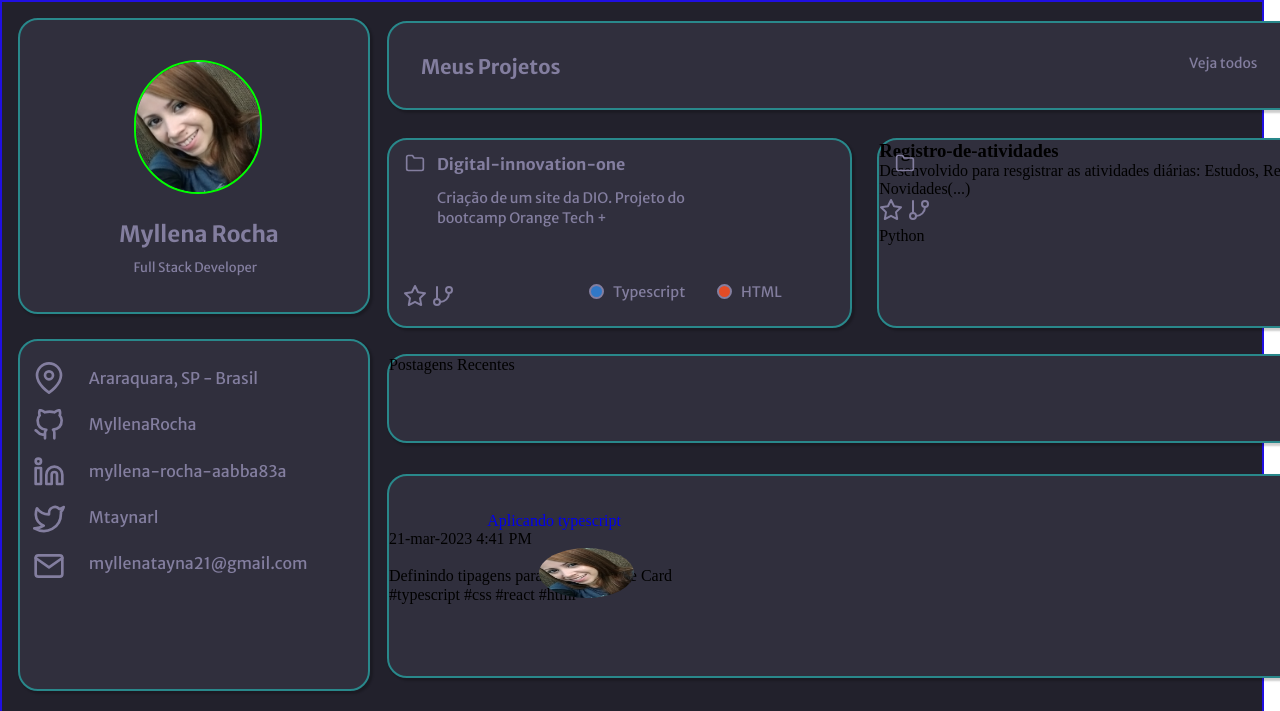
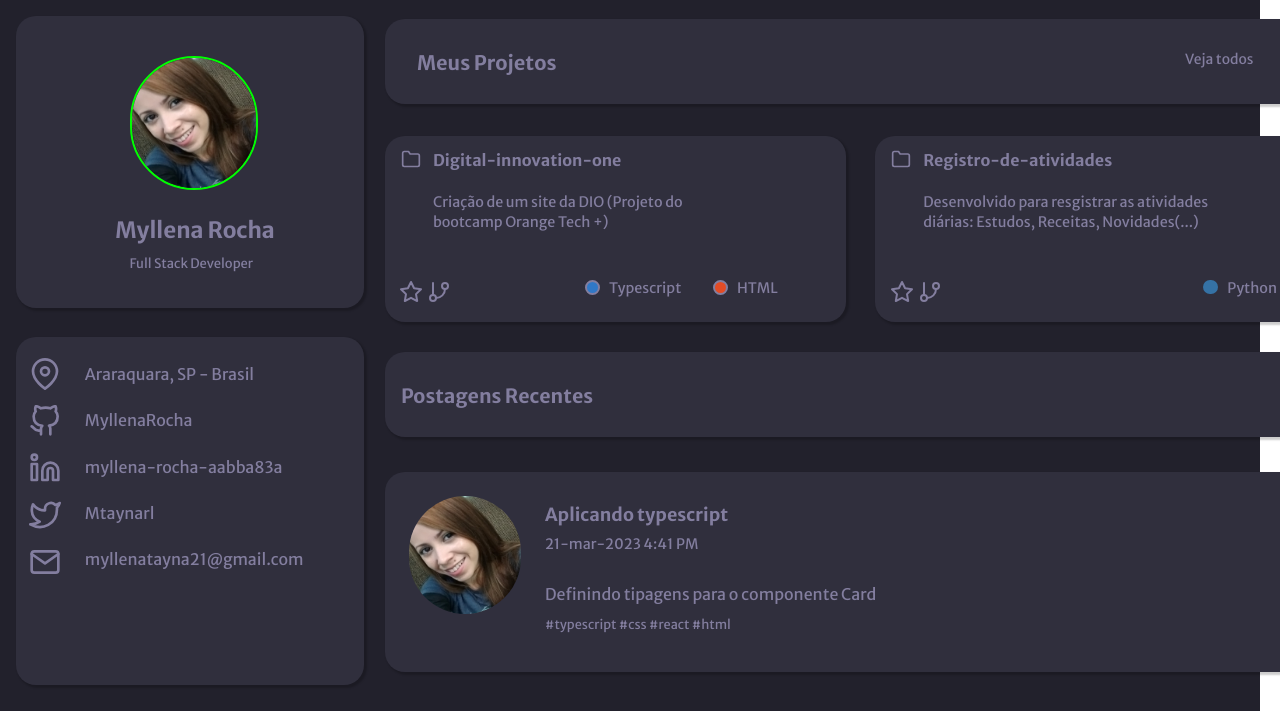
Before and after one commit to MyllenaRocha/portfolio, a website: page Profile/index.html in a window 1280 px wide. Shown: the top 711 px of the page. Drawn offline with nearby package versions, Linux system fonts and the light colour scheme.

Commit message:
concluido.

```diff
--- a/Profile/fontes.css
+++ b/Profile/fontes.css
@@ -223,16 +223,14 @@
     background: #e34c26;
     border: 2px solid #837E9F;
 }
-.proOne {
+.proOne,.proTwo {
     width: 12rem;
     height: 2rem;
     position: absolute;
     left: 0.9rem;
     top: 9rem;
-
-
 }
-.project1 h3 {
+.project1 h3, .project2 h3 {
     position: absolute;
     width: 15.6rem;
     height: 1.12rem;
@@ -245,12 +243,12 @@
     line-height: 1.25rem;
     color: #837E9F;
 }
-.project1 h4 {
+.project1 h4, .project2 h4{
     position: absolute;
     width: 20rem;
     height: 1.18rem;
     left: 3rem;
-    top: 3rem;
+    top: 3.5rem;
     font-family: 'Merriweather Sans';
     font-style: normal;
     font-weight: 400;
@@ -258,3 +256,106 @@
     line-height: 1.25rem;
     color: #837E9F;
 }
+.project2 p{
+    position: absolute;
+    width: 6rem;
+    height: 1.1rem;
+    left: 22rem;
+    top: 9rem;
+    font-family: 'Merriweather Sans';
+    font-style: normal;
+    font-weight: 400;
+    font-size: 0.9rem;
+    line-height: 1.12rem;
+    color: #837E9F;
+}
+#boxPy {
+    box-sizing: border-box;
+    position: absolute;
+    width: 0.9rem;
+    height: 0.9rem;
+    left: 20.5rem;
+    top: 9rem;
+    border-radius: 2rem;
+    background: #3572A5;
+
+}
+.recentPosts p {
+    position: absolute;
+    width: 13rem;
+    height: 1.5rem;
+    left: 1rem;
+    top: 2rem;
+    font-family: 'Merriweather Sans';
+    font-style: normal;
+    font-weight: 700;
+    font-size: 1.225rem;
+    line-height: 1.56rem;
+    color: #837E9F;
+}
+
+.post a {
+    position: absolute;
+    width: 38.25rem;
+    height: 1.9rem;
+    top: 2rem;
+    font-family: 'Merriweather Sans';
+    font-style: normal;
+    font-weight: 700;
+    font-size: 1.12rem;
+    line-height: 1.4rem;
+    color: #837E9F;
+}
+.post small {
+    position: absolute;
+    width: 12rem;
+    height: 1.12rem;
+    top: 4rem;
+    font-family: 'Merriweather Sans';
+    font-style: normal;
+    font-weight: 400;
+    font-size: 0.9rem;
+    line-height: 1.12rem;
+    color: #837E9F;
+}
+.post h3 {
+    position: absolute;
+    width: 21rem;
+    height: 1.3rem;
+    left: 10rem;
+    top: 7rem;
+    font-family: 'Merriweather Sans';
+    font-style: normal;
+    font-weight: 400;
+    font-size: 1rem;
+    line-height: 1.25rem;
+    color: #837E9F;
+}
+.post p {
+    position: absolute;
+    width: 15rem;
+    height: 1.2rem;
+    left: 10rem;
+    top: 9rem;
+    font-family: 'Merriweather Sans';
+    font-style: normal;
+    font-weight: 400;
+    font-size: 0.8rem;
+    line-height: 1.1rem;
+    color: #837E9F;
+}
+footer {
+    position: absolute;
+    width: 13.8rem;
+    height: 1.2rem;
+    left: 38.5rem;
+    top: 84.3rem;
+
+    font-family: 'Merriweather Sans';
+    font-style: normal;
+    font-weight: 400;
+    font-size: 0.9rem;
+    line-height: 1.25rem;
+
+    color: #837E9F;
+}
--- a/Profile/img.css
+++ b/Profile/img.css
@@ -12,14 +12,10 @@
 
 .post img {
     box-sizing: border-box;
-
-    position: relative;
-    width: 10%;
-    height: 25%;
-    left: 150px;
-    top: 72px;
-
-    border-radius: 50%;
+    width: 7rem;
+    height: 7.4rem;
+    margin: 1.5rem;
+    border-radius: 9rem;
 }
 .folderP1 {
     position: absolute;
--- a/Profile/index.html
+++ b/Profile/index.html
@@ -112,7 +112,8 @@
             <a href="https://github.com/MyllenaRocha/CloneDoSiteDaDio" target="_blank" >
             <img src="../assets/folder.svg" alt="pasta" class="folderP1"> </a>
             <h3>Digital-innovation-one</h3>
-            <h4> Criação de um site da DIO.  Projeto do bootcamp Orange Tech +</h4>
+            <h4> Criação de um site da DIO (Projeto do bootcamp Orange Tech +)</h4>
+
             <div class="proOne">
                 <a href="https://github.com/MyllenaRocha/CloneDoSiteDaDio/stargazers">
                 <img src="../assets/star.svg" alt="star" class="star1"></a>
@@ -127,20 +128,22 @@
         </div>
 
         <div class="project2 box">
+            <nav id="boxPy"></nav>
 
             <a href="https://github.com/MyllenaRocha/RegistrodeAtividades" target="_blank">
             <img src="../assets/folder.svg" alt="pasta" class="folderP2"> </a>
             <h3>Registro-de-atividades </h3>
-            <p> Desenvolvido para resgistrar as atividades diárias: Estudos, Receitas, Novidades(...) </p>
+            <h4> Desenvolvido para resgistrar as atividades diárias: Estudos, Receitas, Novidades(...) </h4>
 
+            <div class="proTwo">
                 <a href="https://github.com/MyllenaRocha/RegistrodeAtividades/stargazers" target="_blank">
                 <img src="../assets/star.svg" alt="star"></a>
 
                 <a href="https://github.com/MyllenaRocha/RegistrodeAtividades/branches" target="_blank">
                 <img src="../assets/git-branch.svg" alt="branch"></a>
+            </div>
 
-                <p>Python</p>
-
+                <p> Python </p>
         </div>
 
         <div class="recentPosts box">
@@ -149,11 +152,12 @@
 
         <div class="post box">
             <img src="../assets/myllenatayna.jpg" alt="imagem">
-            <a href="https://twitter.com/Mtaynarl/status/1640078372150575110?s=20" target="_blank"> Aplicando typescript </a>
-            <p>21-mar-2023 4:41 PM</p>
+
+            <a href="https://github.com/MyllenaRocha/aplicandoTypescript" target="_blank"> Aplicando typescript </a>
+            <small>21-mar-2023 4:41 PM</small>
             <br>
-            <p> Definindo tipagens para o componente Card</p>
-            <p>#typescript #css #react #html</p>
+            <h3> Definindo tipagens para o componente Card</h3>
+            <p> #typescript #css  #react  #html</p>
         </div>
         <footer> Feito com ❤️ por Myllena Rocha </footer>
     </section>
--- a/Profile/styles.css
+++ b/Profile/styles.css
@@ -9,12 +9,14 @@
     height: 225vh;
 
     background: #22212C;
-    border: 2px solid #200fe2;
+   /* border: 2px solid #200fe2;*/
 }
+/*
 .box {
     border: 2px solid #29888b;
 
 }
+*/
 .profile {
     position: absolute;
     width: 21.75rem;
@@ -85,9 +87,6 @@
     box-shadow: 2px 2px 2px 1px rgba(0, 0, 0, 0.2);
     border-radius: 20px;
 }
-.project1_low {
-
-}
 .project2 {
     position: absolute;
     width: 28.8rem;
@@ -121,24 +120,7 @@
     box-shadow: 2px 2px 2px 1px rgba(0, 0, 0, 0.2);
     border-radius: 20px;
 }
-.project2_low {
 
-}
-footer {
-    position: absolute;
-    width: 13.8rem;
-    height: 1.2rem;
-    left: 38.5rem;
-    top: 84.3rem;
-
-    font-family: 'Merriweather Sans';
-    font-style: normal;
-    font-weight: 400;
-    font-size: 0.9rem;
-    line-height: 1.25rem;
-
-    color: #837E9F;
-}
 /*
 @media only screen and (max-device-width: 900px) {
     .body { width:100%; }
```
